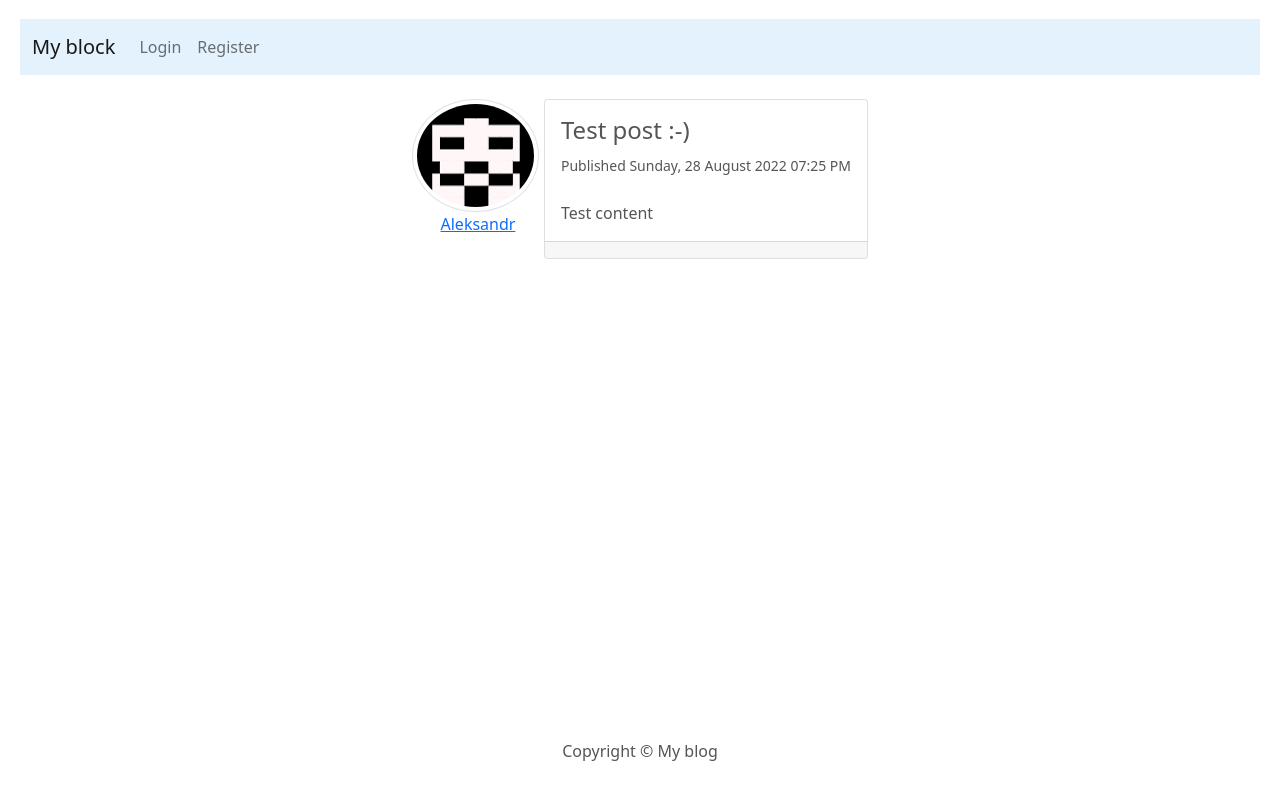
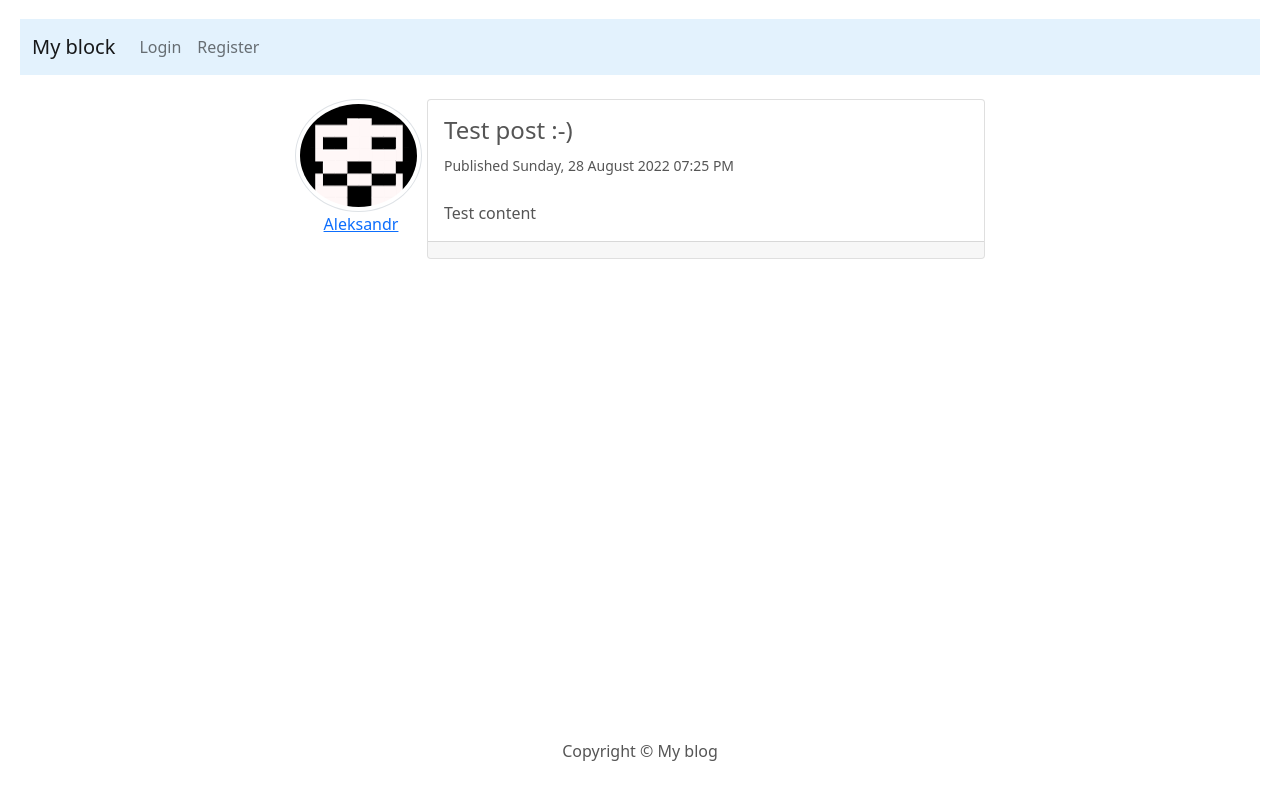
Before and after one commit to GBAleksandrGB/flask_project, a Flask app: page /post/18 in a window 1280 px wide. Shown: the part 21-819 px from the top of the page. Run offline with Flask 2, Linux system fonts and the light colour scheme; data comes from the database, SQL or seed files in the repository.

Commit message:
Initial commit

```diff
--- a/flask_project/templates/allpost.html
+++ b/flask_project/templates/allpost.html
@@ -5,7 +5,7 @@
     {% for post in posts.items %}
     <div class="d-flex mb-4">
         <article class="d-flex flex-column">
-            <img class="rounded-circle img-thumbnail" style="margin-right: 5px;"
+            <img class="rounded-circle img-thumbnail" style="margin-right: 5px; max-width: 150px;"
                  src="{{ url_for('static', filename='profile_pics/' + post.author.image_file) }}">
             <a class="mr-2" href="{{ url_for('users.user_posts', username=post.author.username) }}"
                style="margin: 0 auto"
--- a/flask_project/templates/post.html
+++ b/flask_project/templates/post.html
@@ -3,13 +3,13 @@
 {% block content %}
 <div class="container d-flex justify-content-center">
     <article class="d-flex flex-column">
-        <img class="rounded-circle img-thumbnail" style="margin-right: 5px;"
+        <img class="rounded-circle img-thumbnail" style="margin-right: 5px; max-width: 150px;"
              src="{{ url_for('static', filename='profile_pics/' + post.author.image_file) }}">
         <a class="mr-2" href="{{ url_for('users.user_posts', username=post.author.username) }}" style="margin: 0 auto">
             {{ post.author.username }}</a>
     </article>
 
-    <div class="card" style="margin-bottom: 20px;">
+    <div class="card w-50" style="margin-bottom: 20px;">
         <div class="card-body">
             <h4 class="card-title">{{ post.title }}</h4>
             <small>Published {{ post.date_posted.strftime('%A, %d %B %Y %I:%M %p') }}</small>
```
